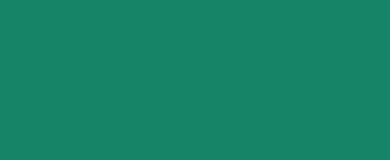
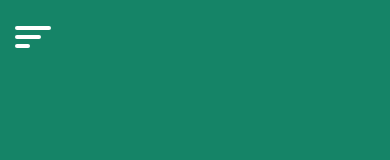
Before and after one commit to alfianandinugraha/yourduit, a React (Create React App) app: page / in a window 390 px wide. Shown: the top 160 px of the page. Built offline with nearby package versions, Linux system fonts and the light colour scheme.

Commit message:
add: adding z-index to hamburger icon

```diff
--- a/src/App.tsx
+++ b/src/App.tsx
@@ -17,7 +17,7 @@ function App() {
   return (
     <>
       <Sidebar />
-      <Container className="position-absolute w-50" style={{ top: 24 }}>
+      <Container className="position-absolute w-50" style={{ top: 24, zIndex: 1 }}>
         <HamburgerIcon onClick={() => {
           setIsSidebarShow(true)
           setIsBackdropShow(true)
```
